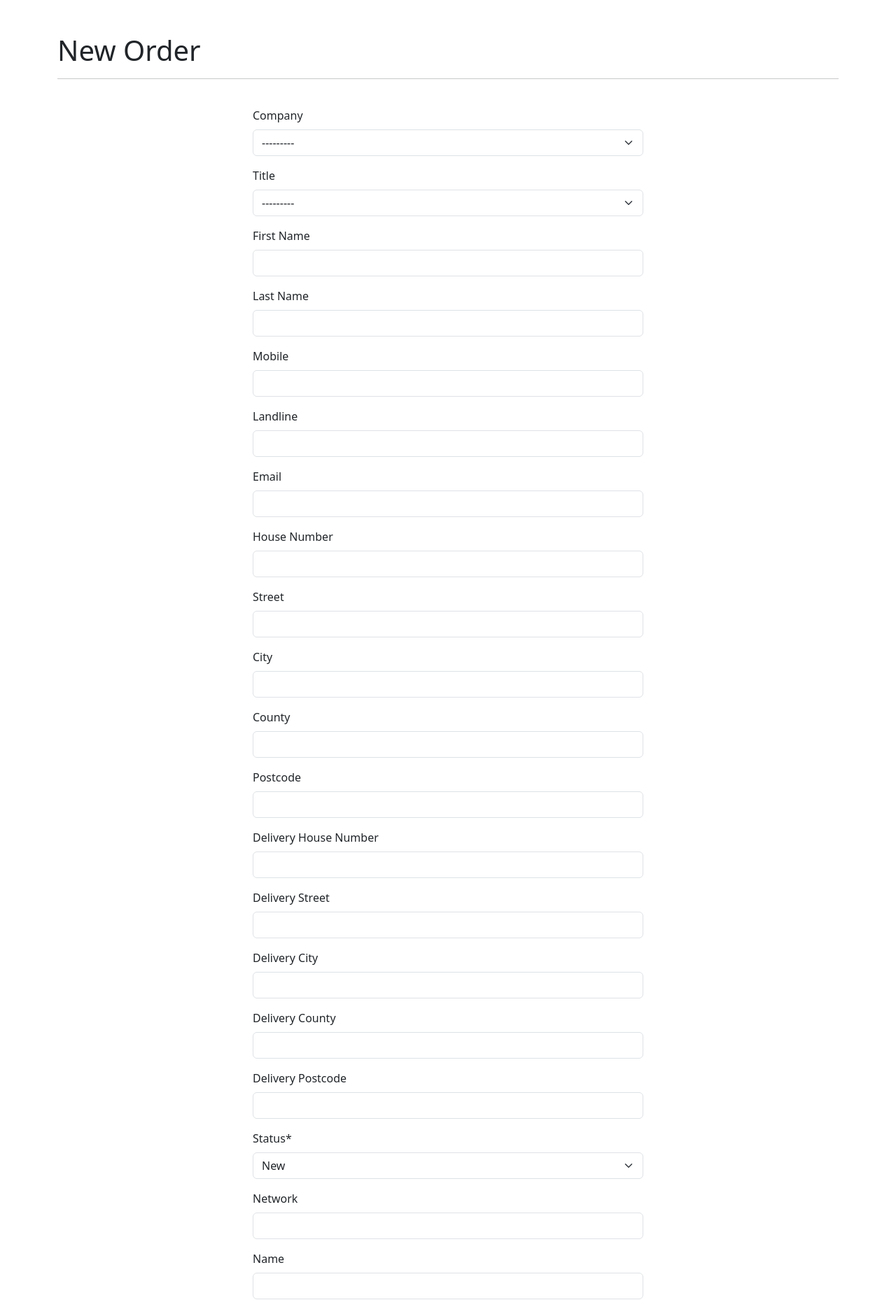
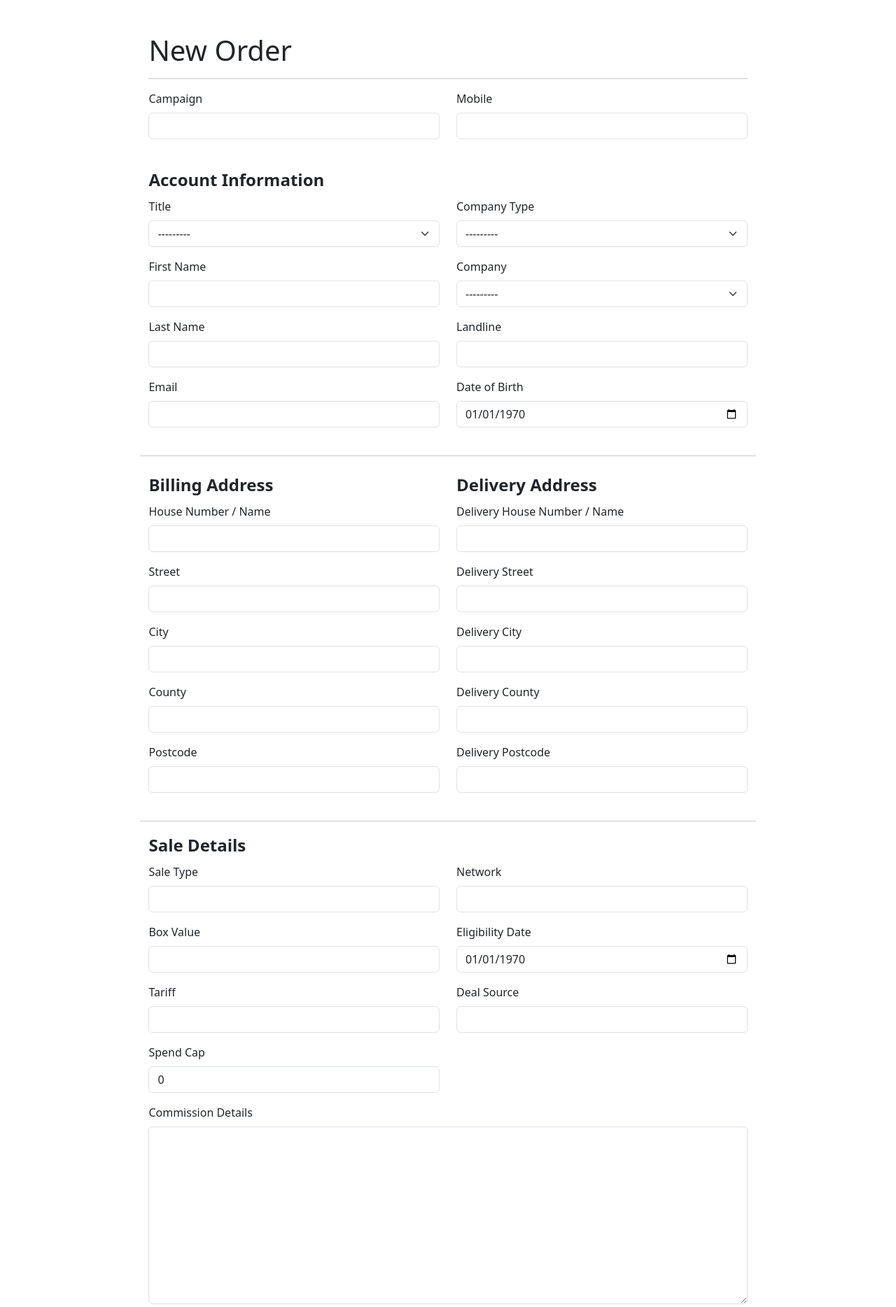
Before and after one commit to laytreynolds/dcrm, a Django app: page /crm/new/order in a window 1280 px wide. Shown: the part 56-1924 px from the top of the page at 70% size. Run offline with Django 5.2, Linux system fonts and the light colour scheme; the visitor is signed in with stand-in values (Sample User, id 1); data that the repository does not hold is empty; some libraries are stand-ins or nearby versions.

Commit message:
Order Form

```diff
--- a/dcrm/api/forms.py
+++ b/dcrm/api/forms.py
@@ -1,7 +1,7 @@
 from django import forms
 from .models import Order
 from crispy_forms.helper import FormHelper
-from crispy_forms.layout import Layout, Fieldset, Submit
+from crispy_forms.layout import Layout, Fieldset, Submit, Div, HTML, Field
 
 
 class SearchForm(forms.Form):
@@ -9,104 +9,125 @@ class SearchForm(forms.Form):
 
 
 class OrderForm(forms.ModelForm):
+    def __init__(self, *args, **kwargs):
+        super().__init__(*args, **kwargs)
+        self.helper = FormHelper(self)
+        self.helper.layout = Layout(
+            Div(
+                Fieldset(
+                    None,
+                    Div("order_campaign", css_class="col-md-6"),
+                    Div("order_Mobile", css_class="col-md-6"),
+                    css_class="row",
+                ),
+                HTML("<br>"),
+            ),
+            Fieldset(
+                "Account Information",
+                Div(
+                    Div("order_Title", css_class="col-md-6"),
+                    Div("order_company_type", css_class="col-md-6"),
+                    Div("order_First_Name", css_class="col-md-6"),
+                    Div("company", css_class="col-md-6"),
+                    Div("order_Last_Name", css_class="col-md-6"),
+                    Div("order_Landline", css_class="col-md-6"),
+                    Div("order_Email", css_class="col-md-6"),
+                    Div("order_date_of_birth", css_class="col-md-6"),
+                    css_class="row",
+                ),
+                HTML("<br>")
+                # Other fields related to personal information
+            ),
+            Div(
+                HTML("<br> <hr>"),
+                Fieldset(
+                    "Billing Address",
+                    Div(
+                        Div("order_House_Number"),
+                        Div("order_Street"),
+                        Div("order_City"),
+                        Div("order_County"),
+                        Div("order_Postcode"),
+                    ),
+                    css_class="address-inline",
+                ),
+                Fieldset(
+                    "Delivery Address",
+                    Div(
+                        Div("order_Delivery_House_Number"),
+                        Div("order_Delivery_Street"),
+                        Div("order_Delivery_City"),
+                        Div("order_Delivery_County"),
+                        Div("order_Delivery_Postcode"),
+                    ),
+                    HTML("<br>"),
+                    css_class="address-inline",
+                ),
+                HTML("<br><hr>"),
+                css_class="row",
+            ),
+            Div(
+                Fieldset(
+                    "Sale Details",
+                    Div(
+                        Div("order_connection_type", css_class="col-md-6"),
+                        Div("order_network", css_class="col-md-6"),
+                        Div("order_box_value", css_class="col-md-6"),
+                        Div("order_eligibility_date", css_class="col-md-6"),
+                        Div("order_tariff", css_class="col-md-6"),
+                        Div("order_deal_source", css_class="col-md-6"),
+                        Div("order_spend_cap", css_class="col-md-6"),
+                        Div("order_commission_details"),
+                        Div("order_additional_details"),
+                        css_class="row",
+                    ),
+                    HTML("<br> <hr>"),
+                    Submit("submit", "Submit"),
+                ),
+            ),
+        )
+
     class Meta:
         model = Order
-        fields = [
-            "company",
-            "order_Title",
-            "order_First_Name",
-            "order_Last_Name",
-            "order_Mobile",
-            "order_Landline",
-            "order_Email",
-            "order_House_Number",
-            "order_Street",
-            "order_City",
-            "order_County",
-            "order_Postcode",
-            "order_Delivery_House_Number",
-            "order_Delivery_Street",
-            "order_Delivery_City",
-            "order_Delivery_County",
-            "order_Delivery_Postcode",
-            "status",
-            "order_network",
-            "order_name",
-            "order_box_value",
-            "order_deal_source",
-            "order_connected_date",
-            "order_loss_reason",
-            "order_mobile_number",
-            "order_contact_title",
-            "order_contact_name",
-            "order_date_of_birth",
-            "order_account_holder_mobile_number",
-            "order_email_address",
-            "order_account_address",
-            "order_campaign",
-            "order_connection_type",
-            "order_eligibility_date",
-            "order_handset",
-            "order_tariff",
-            "order_sim_required",
-            "order_tariff_code",
-            "order_spend_cap",
-            "order_network_account_number",
-            "order_additional_details",
-            "order_commission_details",
-            "order_company_type",
-        ]
 
         labels = {
             "company": "Company",
+            "order_company_type": "Company Type",
             "order_Title": "Title",
             "order_First_Name": "First Name",
             "order_Last_Name": "Last Name",
             "order_Mobile": "Mobile",
             "order_Landline": "Landline",
             "order_Email": "Email",
-            "order_House_Number": "House Number",
+            "order_House_Number": "House Number / Name",
+            "order_Delivery_House_Number": "Delivery House Number / Name",
+            "order_Delivery_Street": "Delivery Street",
+            "order_Delivery_City": "Delivery City",
+            "order_Delivery_County": "Delivery County",
+            "order_Delivery_Postcode": "Delivery Postcode",
+            "order_network": "Network",
+            "order_name": "Name",
+            "order_box_value": "Box Value",
+            "order_deal_source": "Deal Source",
+            "order_loss_reason": "Loss Reason",
             "order_Street": "Street",
             "order_City": "City",
             "order_County": "County",
             "order_Postcode": "Postcode",
-            "order_Delivery_House_Number": "Delivery House Number",
-            "order_Delivery_Street": "Delivery Street",
-            "order_Delivery_City": "Delivery City",
-            "order_Delivery_County": "Delivery County",
-            "order_Delivery_Postcode": "Delivery Postcode",
-            "status": "Status",
-            "order_network": "Network",
-            "order_name": "Name",
-            "order_box_value": "Box Value",
-            "order_deal_source": "Deal Source",
+            "order_date_of_birth": "Date of Birth",
+            "order_campaign": "Campaign",
+            "order_eligibility_date": "Eligibility Date",
             "order_connected_date": "Connected Date",
-            "order_loss_reason": "Loss Reason",
-            "order_mobile_number": "Mobile Number",
-            "order_contact_title": "Contact Title",
-            "order_contact_name": "Contact Name",
-            "order_date_of_birth": "Date of Birth",
-            "order_account_holder_mobile_number": "Account Holder Mobile Number",
-            "order_email_address": "Email Address",
-            "order_account_address": "Account Address",
-            "order_campaign": "Campaign",
-            "order_connection_type": "Connection Type",
-            "order_eligibility_date": "Eligibility Date",
-            "order_handset": "Handset",
             "order_tariff": "Tariff",
-            "order_sim_required": "SIM Required",
-            "order_tariff_code": "Tariff Code",
+            "order_connection_type": "Sale Type",
+            "order_commission_details": "Commission Details",
+            "order_additional_details": "Addional Details",
             "order_spend_cap": "Spend Cap",
-            "order_network_account_number": "Network Account Number",
-            "order_additional_details": "Additional Details",
-            "order_commission_details": "Commission Details",
-            "order_Open": "Open",
-            "order_company_type": "Company Type",
         }
 
         widgets = {
+            "order_connected_date": forms.DateInput(attrs={"type": "date"}),
             "order_date_of_birth": forms.DateInput(attrs={"type": "date"}),
-            "order_donnected_date": forms.DateInput(attrs={"type": "date"}),
             "order_eligibility_date": forms.DateInput(attrs={"type": "date"}),
         }
 
--- a/dcrm/api/templates/base.html
+++ b/dcrm/api/templates/base.html
@@ -22,18 +22,12 @@
     {% endif %}
     <br />
 
-      <div class="container">
-        <br />
-        {% block heading %} {% endblock %}
-        <hr />
-        <br />
+    <div class="container-fluid">
+      <br />
+      {% block heading %} {% endblock %}
+      <hr />
 
-        {% block content1 %}
-
-
-
-        {% endblock %}
-      </div>
+      {% block content1 %} {% endblock %}
     </div>
 
     <script
@@ -61,5 +55,10 @@
       integrity="sha384-BBtl+eGJRgqQAUMxJ7pMwbEyER4l1g+O15P+16Ep7Q9Q+zqX6gSbd85u4mG4QzX+"
       crossorigin="anonymous"
     ></script>
+    <style>
+      #small {
+        width: 70%;
+      }
+    </style>
   </body>
 </html>
--- a/dcrm/api/templates/home.html
+++ b/dcrm/api/templates/home.html
@@ -1,7 +1,7 @@
-{% extends "base.html" %} {% block heading %}
+{% extends "base.html" %}
+{% block heading %}
 <h1>Dashboard</h1>
 {% endblock %} {% block content1 %}
-  <div class="container">
     <div class="row">
       <div class="col-md-3">
         <div class="card d-flex align-items-stretch border-secondary mb-3">
@@ -37,4 +37,5 @@
       </div>
     </div>
   </div>
+</div>
 {% endblock %}
--- a/dcrm/api/templates/navbar.html
+++ b/dcrm/api/templates/navbar.html
@@ -1,5 +1,5 @@
 <nav class="navbar navbar-expand-lg navbar-dark bg-dark">
-  <div class="container">
+  <div class="container" id="navbar">
     <a class="navbar-brand" href="{% url 'crm:home' %}">Chadwell CRM</a>
     <button
       class="navbar-toggler"
--- a/dcrm/api/templates/order/month.html
+++ b/dcrm/api/templates/order/month.html
@@ -1,7 +1,7 @@
 {% extends "base.html" %} {% block heading %}<h1>Orders This Month</h1> {% endblock %}
 {% block content1 %}
-<table class="table table-striped table-hover table-borderles table-responsive">
-  <thead>
+<table class="table table-striped table-hover table-borderles table-responsive ">
+  <thead class="table-dark">
     <tr>
       <th scope="col">Order Number</th>
       <th scope="col">Company</th>
--- a/dcrm/api/templates/order/new.html
+++ b/dcrm/api/templates/order/new.html
@@ -1,18 +1,26 @@
-{% extends "base.html" %}
- {% block heading %}
+{% extends "base.html" %} {% block heading %}
+<div class="container" id="small">
+
 <h1>New Order</h1>
-{% endblock %}
+{% endblock %} {%block content1 %}
 
-{% load crispy_forms_tags %}
-{%block content1 %}
+<form method="post">
+  {% load crispy_forms_tags %} {% csrf_token %} {% crispy form form.helper %}
+</form>
+</div>
 
 
-<div class="col-md-6 offset-md-3">
-  <form method="post">
-    {% csrf_token %}
-     {{ form|crispy}}
-    <input type="hidden" name="next" value="{{ next }}" />
-    <button class="btn btn-success" type="submit">Create Order</button>
-  </form>
-  {% endblock%}
-</div>
+
+
+
+<style>
+  .address-inline {
+    width: 50%;
+  }
+  legend {
+    font-weight: 700;
+  }
+
+</style>
+
+{% endblock%}
--- a/dcrm/api/views.py
+++ b/dcrm/api/views.py
@@ -103,6 +103,7 @@ class NewOrder(LoginRequiredMixin, View):
         if form.is_valid():
             order = form.save(commit=False)
             order.owner = current_user
+            order.status = ''
             order.save()
             return redirect("crm:OrderDetailView", order_Number=order.order_Number)
         return render(request, "order/new.html", {"form": form})
```
Also changed, not shown: dcrm/api/models.py (+2 -10 lines), dcrm/api/migrations/0034_remove_order_order_contact_name_and_more.py (added).
